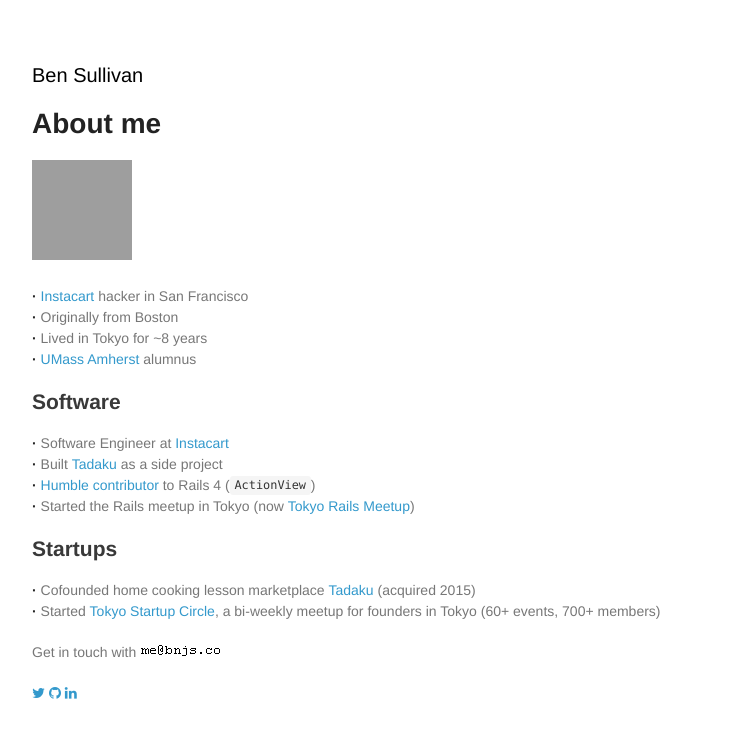
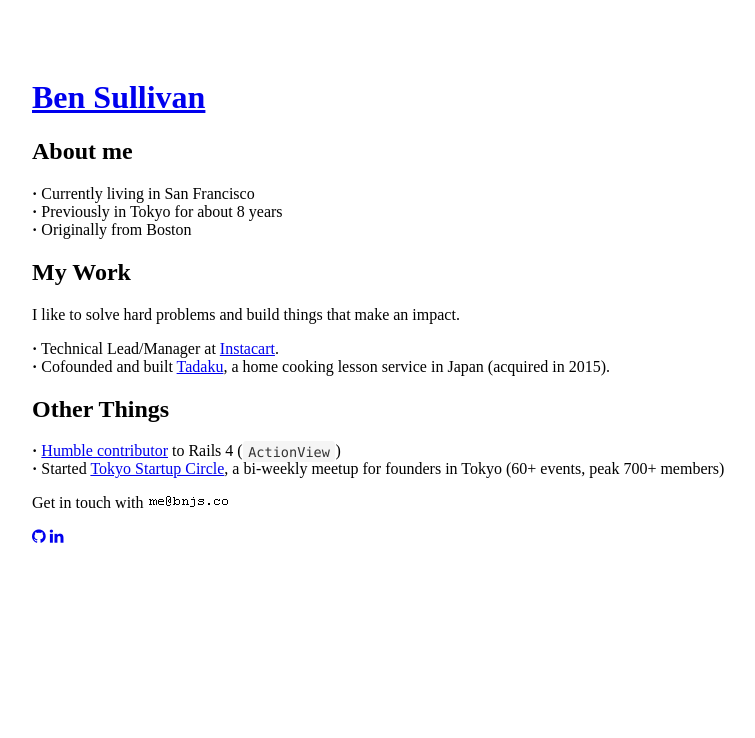
Before and after one commit to bnjs/bnjs.github.io, a Jekyll site: the page built from pages/about-me.md, in a window 1280 px wide. Shown: the top 738 px of the page, without its empty margins (178-933 px from the left). Built offline with Jekyll 4.4.1, drawn with Linux system fonts in a browser that asks for light colours; nearby versions of some CDN libraries; grey boxes are pictures that could not be loaded.

Commit message:
Major style changes

```diff
--- a/_layouts/default.html
+++ b/_layouts/default.html
@@ -43,7 +43,7 @@
 
     <div class="wrapper">
       <header>
-        <h1><a href="/" style="font-weight:normal;font-size:20px;color:#000">Ben Sullivan</a></h1>
+        <h1><a href="/">Ben Sullivan</a></h1>
 
         {% if site.base_url == 'http://localhost:4000false' %}
         <h2><a href="/modus-operandi">Modus Operandi</a></h2>
--- a/_layouts/share-post.html
+++ b/_layouts/share-post.html
@@ -24,16 +24,15 @@
     <div class="fb-like" data-layout="button_count" data-width="135" data-action="like" data-show-faces="false" data-share="true"></div>
   </span>
 
-  <span class="twitter">
+  <!--span class="twitter">
     <a href="https://twitter.com/share" class="twitter-share-button" data-via="bnjs" data-dnt="true">Tweet</a>
     <script>!function(d,s,id){var js,fjs=d.getElementsByTagName(s)[0],p=/^http:/.test(d.location)?'http':'https';if(!d.getElementById(id)){js=d.createElement(s);js.id=id;js.src=p+'://platform.twitter.com/widgets.js';fjs.parentNode.insertBefore(js,fjs);}}(document, 'script', 'twitter-wjs');</script>
   </span>
 
-
   <span class="hnews">
     <a href="https://news.ycombinator.com/submit" class="hn-button" data-count="horizontal">Vote on Hacker News</a>
     <script type="text/javascript">var HN=[];HN.factory=function(e){return function(){HN.push([e].concat(Array.prototype.slice.call(arguments,0)))};},HN.on=HN.factory("on"),HN.once=HN.factory("once"),HN.off=HN.factory("off"),HN.emit=HN.factory("emit"),HN.load=function(){var e="hn-button.js";if(document.getElementById(e))return;var t=document.createElement("script");t.id=e,t.src="//hn-button.herokuapp.com/hn-button.js";var n=document.getElementsByTagName("script")[0];n.parentNode.insertBefore(t,n)},HN.load();</script>
-  </span>
+  </span-->
 </div>
 
 <br/>
--- a/pages/about-me.md
+++ b/pages/about-me.md
@@ -4,28 +4,23 @@
 permalink: about-me/
 ---
 
-<img src="https://pbs.twimg.com/profile_images/551423866594029568/zbex0jmT.jpeg" width="100" height="100">
+<strong>&middot;</strong> Currently living in San Francisco
+<br><strong>&middot;</strong> Previously in Tokyo for about 8 years
+<br><strong>&middot;</strong> Originally from Boston
 
-<strong>&middot;</strong> <a href="https://www.instacart.com" target="_blank">Instacart</a> hacker in San Francisco
-<br><strong>&middot;</strong> Originally from Boston
-<br><strong>&middot;</strong> Lived in Tokyo for ~8 years
-<br><strong>&middot;</strong> <a href="http://www.umass.edu" target="_blank">UMass Amherst</a> alumnus
+## My Work
 
-## Software
+I like to solve hard problems and build things that make an impact.
 
-<strong>&middot;</strong> Software Engineer at <a href="https://www.instacart.com/" target="_blank">Instacart</a>
-<br><strong>&middot;</strong> Built <a href="http://www.tadaku.com" target="_blank">Tadaku</a> as a side project
-<br><strong>&middot;</strong> <a href="http://contributors.rubyonrails.org/contributors/benjamin-sullivan/commits" target="_blank">Humble contributor</a> to Rails 4 (`ActionView`)
-<br><strong>&middot;</strong> Started the Rails meetup in Tokyo (now <a href="http://www.meetup.com/tokyo-rails/" target="_blank">Tokyo Rails Meetup</a>)
+<strong>&middot;</strong> Technical Lead/Manager at <a href="https://www.instacart.com/" target="_blank">Instacart</a>.
+<br><strong>&middot;</strong> Cofounded and built <a href="http://www.tadaku.com" target="_blank">Tadaku</a>, a home cooking lesson service in Japan (acquired in 2015).
 
-## Startups
+## Other Things
 
-<strong>&middot;</strong> Cofounded home cooking lesson marketplace <a href="http://www.tadaku.com" target="_blank">Tadaku</a> (acquired 2015)
-<br><strong>&middot;</strong> Started <a href="https://tokyo-startup-circle.doorkeeper.jp/" target="_blank">Tokyo Startup Circle</a>, a bi-weekly meetup for founders in Tokyo (60+ events, 700+ members)
-
+<strong>&middot;</strong> <a href="http://contributors.rubyonrails.org/contributors/benjamin-sullivan/commits" target="_blank">Humble contributor</a> to Rails 4 (`ActionView`)
+<br><strong>&middot;</strong> Started <a href="https://tokyo-startup-circle.doorkeeper.jp/" target="_blank">Tokyo Startup Circle</a>, a bi-weekly meetup for founders in Tokyo (60+ events, peak 700+ members)
 
 <span class="lowkey">Get in touch with</span> <img src="/images/email.gif">
 
-<a href="https://twitter.com/bnjs"><i class="fa fa-twitter"></i></a>
 <a href="https://github.com/bonsaiben"><i class="fa fa-github"></i></a>
 <a href="https://www.linkedin.com/in/bnjsu"><i class="fa fa-linkedin"></i></a>
--- a/stylesheets/styles.css
+++ b/stylesheets/styles.css
@@ -2,55 +2,6 @@
 
 body {
   padding:50px;
-  font:14px/1.5 "Helvetica Neue", Helvetica, Arial, sans-serif;
-  color:#777;
-  font-weight:300;
-}
-
-h1, h2, h3, h4, h5, h6 {
-  color:#222;
-  margin:0 0 20px;
-}
-
-p, ul, ol, table, pre, dl {
-  margin:0 0 20px;
-}
-
-h1, h2, h3 {
-  line-height:1.1;
-}
-
-h1 {
-  font-size:28px;
-}
-
-h2 {
-  color:#393939;
-}
-
-h3, h4, h5, h6 {
-  color:#494949;
-}
-
-a {
-  color:#39c;
-  font-weight:400;
-  text-decoration:none;
-}
-
-a:hover {
-  color:#069;
-}
-
-a small {
-  font-size:11px;
-  color:#777;
-  margin-top:-0.6em;
-  display:block;
-}
-
-a:hover small {
-  color:#777;
 }
 
 .wrapper {
@@ -84,67 +35,20 @@
   border-collapse:collapse;
 }
 
-th, td {
-  text-align:left;
-  padding:5px 10px;
-  border-bottom:1px solid #e5e5e5;
-}
-
-dt {
-  color:#444;
-  font-weight:700;
-}
-
-th {
-  color:#444;
-}
-
 img {
   max-width:100%;
 }
 
-header {
-  /*width:270px;
-  float:left;
-  position:fixed;*/
-}
-
 strong {
-  color:#222;
   font-weight:700;
 }
 
-header ul {
-  list-style: none;
-  padding: 0;
-}
-
-header ul li {
-  margin-bottom: 5px;
-}
-
 section {
-  /*width:500px;
-  float:right;*/
   padding-bottom:50px;
 }
 
 small {
   font-size:11px;
-}
-
-hr {
-  border:0;
-  background:#e5e5e5;
-  height:1px;
-  margin:0 0 20px;
-}
-
-footer {
-  /*width:270px;
-  float:left;
-  position:fixed;
-  bottom:50px;*/
 }
 
 @media print, screen and (max-width: 960px) {
@@ -213,8 +117,6 @@
 }
 
 
-
-
 /* THEME OVERRIDES */
 
 code {
```
Also changed, not shown: _posts/2014-09-27-thoughts-on-pebble-smartwatch.md (deleted, +0 -20 lines), _posts/2016-01-01-introducing-actual-state-system.md (+1 -1 lines), index.md (+7 -11 lines).
